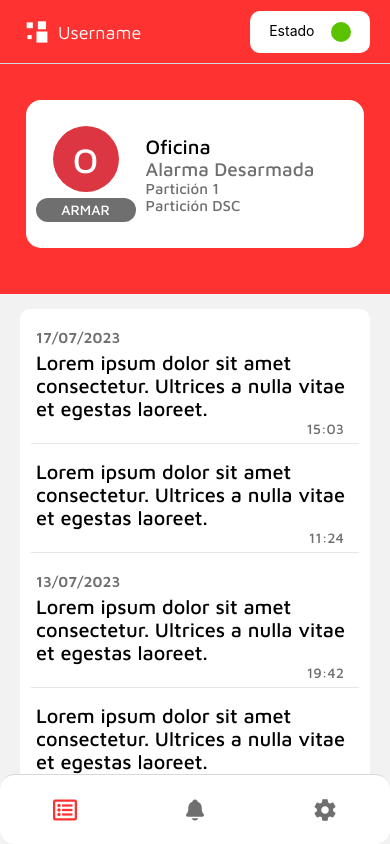
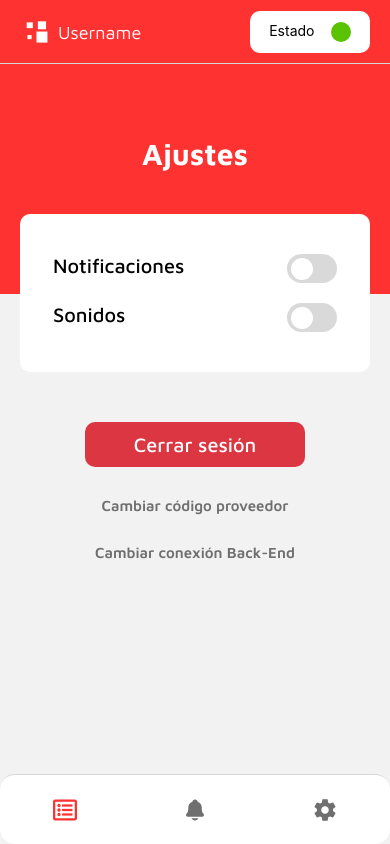
Before and after one commit to ezequielccjl/nano-maqueta, a React Native app: screen /Cuentas in a window 390 px wide. Built offline with nearby package versions, Linux system fonts and the light colour scheme.

Commit message:
Pantalla Ajustes

```diff
--- a/Navigation.js
+++ b/Navigation.js
@@ -10,6 +10,8 @@ import Estado from "./src/components/estado/Estado";
 import CuentaItem from "./src/components/cuentas/CuentaItem";
 import Particiones from "./src/components/cuentas/particiones";
 import Actividad from "./src/components/actividad/actividad";
+import Ajustes from "./src/components/Ajustes";
+import Cuentas from "./src/components/cuentas/Cuentas";
 
 const Tab = createBottomTabNavigator();
 
@@ -26,7 +28,7 @@ const FooterNavigator = () => {
     >
       <Tab.Screen
         name="Cuentas"
-        component={Actividad}
+        component={Ajustes}
         options={{
           tabBarIcon: ({ color, size }) => (
             <FontAwesome5 name="list-alt" size={24} color={color} />
--- a/src/components/Ajustes.tsx
+++ b/src/components/Ajustes.tsx
@@ -1,9 +1,14 @@
-import { View, Text, StyleSheet } from 'react-native'
-import React from 'react'
+import { View, Text, StyleSheet, TouchableOpacity } from 'react-native'
+import { useHeaderHeight } from "@react-navigation/elements";
+import React, { useState } from 'react'
 import { useFonts } from 'expo-font';
+import Switch from './util/switch';
 
 const Ajustes = () => {
 
+    const [notificationOn, setNotificationOn] = useState(false)
+    const [soundOn, setSoundOn] = useState(false)
+    const headerHeight = useHeaderHeight();
     const [loaded] = useFonts({
         MavenProBold: require("../../assets/fonts/MavenPro-Bold.ttf"),
         MavenProRegular: require("../../assets/fonts/MavenPro-Regular.ttf"),
@@ -14,10 +19,39 @@ const Ajustes = () => {
     if (!loaded) {
         return null;
     }
+
+    const toggleSwitch = (state, setState) => {
+        setState(!state);
+    };
+
     return (
-        <View style={styles.container}>
+        <View style={{ flex: 1 }}>
             <View style={styles.header}>
-                <Text style={{ fontSize: 30, fontFamily: 'MavenProBold', color: 'white' }}>Ajustes</Text>
+                <Text style={{ position: 'absolute', top: 230 / 2 - headerHeight / 1.5, fontSize: 30, fontFamily: 'MavenProBold', color: 'white' }}>Ajustes</Text>
+            </View>
+            <View style={styles.container}>
+
+                <View style={styles.botonera}>
+                    <View style={styles.rowLabelSwitch}>
+                        <Text style={styles.textLabel}>Notificaciones</Text>
+                        <Switch toggleSwitch={() => toggleSwitch(notificationOn, setNotificationOn)} isOn={notificationOn} />
+                    </View>
+                    <View style={[styles.rowLabelSwitch, { marginTop: 20 }]}>
+                        <Text style={styles.textLabel}>Sonidos</Text>
+                        <Switch toggleSwitch={() => toggleSwitch(soundOn, setSoundOn)} isOn={soundOn} />
+                    </View>
+                </View>
+                <View style={{ flex: 1, alignItems: 'center', }}>
+                    <TouchableOpacity style={styles.btnCerrarSesion}>
+                        <Text style={styles.btnText}>Cerrar sesión</Text>
+                    </TouchableOpacity>
+                    <View style={{ marginTop: 30 }}>
+                        <Text style={styles.btnTextGray}>Cambiar código proveedor</Text>
+                    </View>
+                    <View style={{ marginTop: 30 }}>
+                        <Text style={styles.btnTextGray}>Cambiar conexión Back-End</Text>
+                    </View>
+                </View>
             </View>
         </View>
     )
@@ -25,10 +59,50 @@ const Ajustes = () => {
 
 const styles = StyleSheet.create({
     header: {
+        position: 'absolute',
+        top: 0,
+        width: '100%',
         backgroundColor: '#FF3232',
         justifyContent: 'center',
         alignItems: 'center',
-        height: 150,
+        height: 230,
+    },
+    container: {
+        flex: 1,
+        paddingHorizontal: 20,
+        marginTop: 150,
+    },
+    botonera: {
+        backgroundColor: '#FFFFFF',
+        paddingVertical: 40,
+        paddingHorizontal: 33,
+        borderRadius: 10
+    },
+    btnCerrarSesion: {
+        width: 220,
+        backgroundColor: '#DB3641',
+        paddingVertical: 11,
+        borderRadius: 10,
+        marginTop: 50
+    },
+    btnText: {
+        textAlign: 'center',
+        color: '#FFFFFF',
+        fontFamily: 'MavenProMedium',
+        fontSize: 20
+    },
+    btnTextGray: {
+        color: '#6F6F6F',
+        fontFamily: 'MavenProSemiBold',
+        fontSize: 15
+    },
+    textLabel: {
+        fontFamily: 'MavenProMedium',
+        fontSize: 20
+    },
+    rowLabelSwitch: {
+        flexDirection: 'row',
+        justifyContent: 'space-between'
     }
 })
 export default Ajustes
--- a/src/components/cuentas/CuentaItem.tsx
+++ b/src/components/cuentas/CuentaItem.tsx
@@ -17,6 +17,7 @@ import { MaterialIcons } from "@expo/vector-icons";
 import { FontAwesome5 } from "@expo/vector-icons";
 import Input from "../Input";
 import ItemGrid from "../item-grid";
+import Switch from "../util/switch";
 
 const CuentaItem = () => {
   const headerHeight = useHeaderHeight();
@@ -83,21 +84,7 @@ const CuentaItem = () => {
             <Text style={[styles.mavenGray20, { marginRight: 9 }]}>
               Recordar clave
             </Text>
-            <TouchableOpacity
-              style={[
-                styles.outerSwitch,
-                isOn
-                  ? { justifyContent: "flex-end", backgroundColor: "#FF3232" }
-                  : {
-                      justifyContent: "flex-start",
-                      backgroundColor: "#D9D9D9",
-                    },
-              ]}
-              activeOpacity={1}
-              onPress={toggleSwitch}
-            >
-              <View style={styles.innerSwitch} />
-            </TouchableOpacity>
+            <Switch toggleSwitch={toggleSwitch} isOn={isOn} />
           </View>
         </View>
         <View style={{ marginTop: 15 }}>
@@ -175,22 +162,6 @@ const styles = StyleSheet.create({
     flexDirection: "row",
     justifyContent: "space-between",
   },
-  innerSwitch: {
-    width: 22,
-    height: 22,
-    backgroundColor: "white",
-    borderRadius: 15,
-    elevation: 8,
-  },
-  outerSwitch: {
-    width: 50,
-    height: 29,
-    backgroundColor: "gray",
-    borderRadius: 15,
-    alignItems: "center",
-    flexDirection: "row",
-    paddingHorizontal: 4,
-  },
 });
 
 const gridStyles = StyleSheet.create({
--- /dev/null
+++ b/src/components/util/switch.tsx
@@ -0,0 +1,43 @@
+import { View, Text, TouchableOpacity, StyleSheet } from 'react-native'
+import React from 'react'
+
+const Switch = ({ toggleSwitch, isOn }) => {
+    return (
+        <TouchableOpacity
+            style={[
+                styles.outerSwitch,
+                isOn
+                    ? { justifyContent: "flex-end", backgroundColor: "#FF3232" }
+                    : {
+                        justifyContent: "flex-start",
+                        backgroundColor: "#D9D9D9",
+                    },
+            ]}
+            activeOpacity={1}
+            onPress={toggleSwitch}
+        >
+            <View style={styles.innerSwitch} />
+        </TouchableOpacity>
+    )
+}
+
+const styles = StyleSheet.create({
+    innerSwitch: {
+        width: 22,
+        height: 22,
+        backgroundColor: "white",
+        borderRadius: 15,
+        elevation: 8,
+    },
+    outerSwitch: {
+        width: 50,
+        height: 29,
+        backgroundColor: "gray",
+        borderRadius: 15,
+        alignItems: "center",
+        flexDirection: "row",
+        paddingHorizontal: 4,
+    },
+})
+
+export default Switch
```
